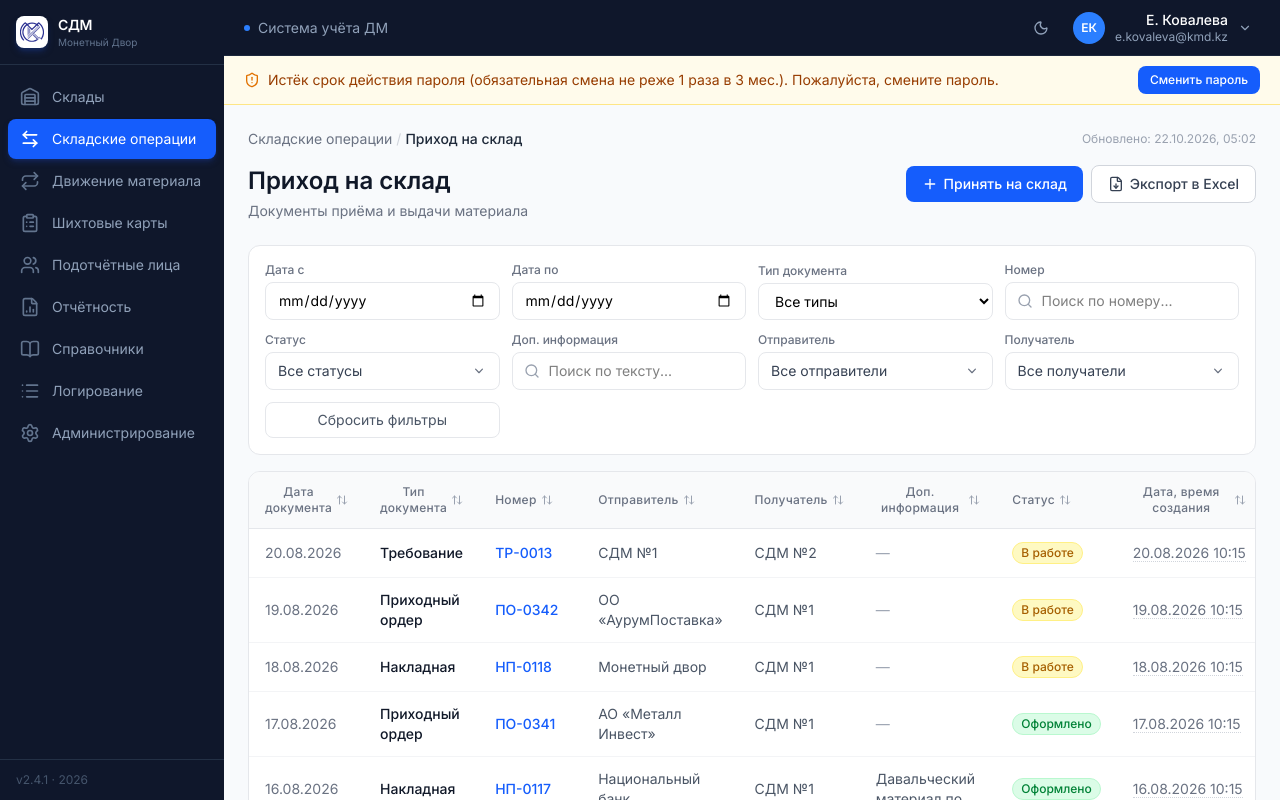
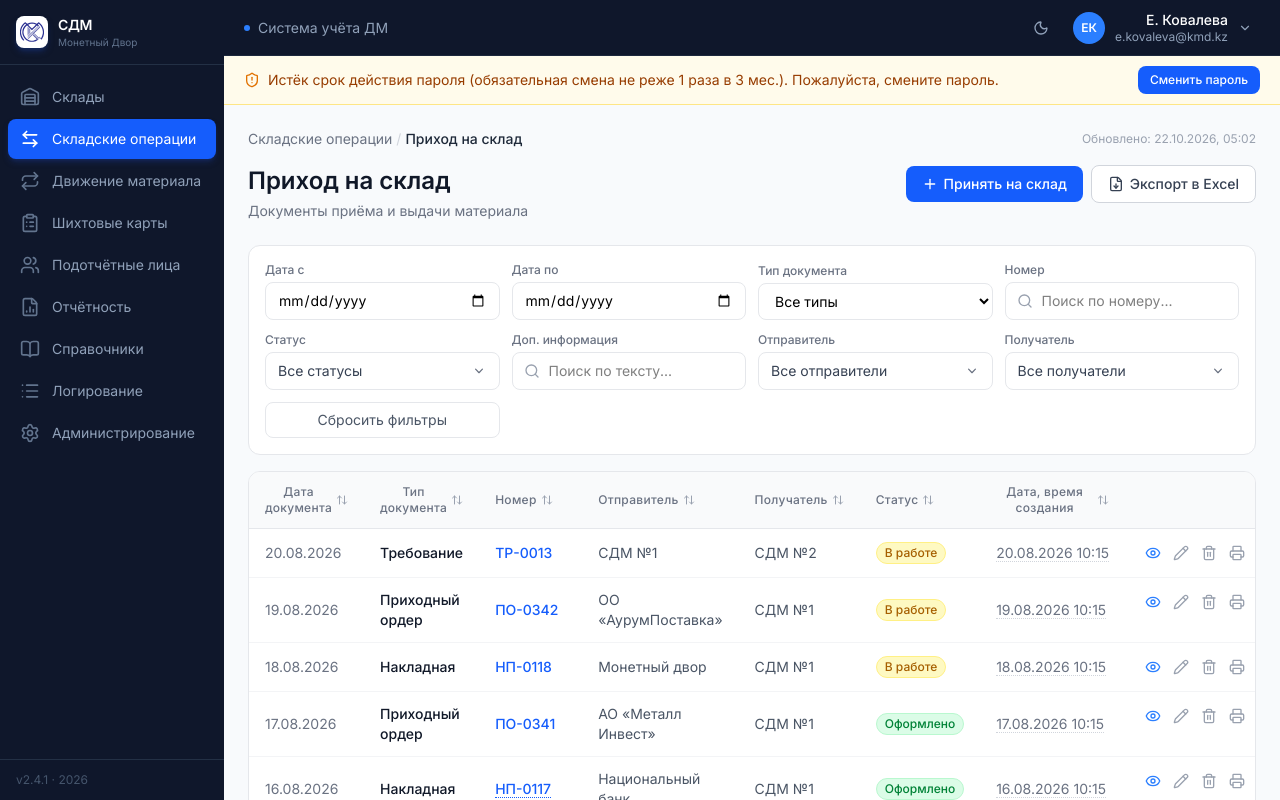
Before and after one commit to remstorlab/kmd, a React (Vite) app: page /skladskie-operacii/prihod in a window 1280 px wide. Built offline with nearby package versions, Linux system fonts and the light colour scheme; the HTML template or start-up script is replaced by a standard one.

Commit message:
add infos

```diff
--- a/src/components/ui.tsx
+++ b/src/components/ui.tsx
@@ -537,15 +537,13 @@ export function InfoField({ value, onChange, disabled = false }: { value: string
   );
 }
 
-// Ячейка «Доп. информация»: не больше двух строк с многоточием, полный текст — во всплывающей подсказке
-export function InfoCell({ text, className = "px-4 py-3" }: { text?: string; className?: string }) {
-  return (
-    <td className={`${className} text-gray-600 max-w-xs`}>
-      {text
-        ? <div title={text} className="line-clamp-2 break-words whitespace-pre-line cursor-help">{text}</div>
-        : <span className="text-gray-400">—</span>}
-    </td>
-  );
+// Номер документа в таблице: при заполненной «Доп. информации» — подсказка с её текстом при наведении
+// (номер подчёркнут пунктиром); без текста подсказки нет
+export function InfoTip({ info, children }: { info?: string; children: React.ReactNode }) {
+  const text = info?.trim();
+  return text
+    ? <span title={`${INFO_LABEL}: ${text}`} className="cursor-help border-b border-dotted border-current">{children}</span>
+    : <>{children}</>;
 }
 
 export function CreatedCell({ row, className = "px-4 py-3" }: { row: Created; className?: string }) {
--- a/src/data/mock.ts
+++ b/src/data/mock.ts
@@ -158,6 +158,8 @@ export interface Operation {
   stage: OperStage;
   // Описание операции (вводится при создании)
   description?: string;
+  // Доп. информация — произвольный текст, необязательно
+  info?: string;
   statusVydacha: "Выдано" | "Не выдано";
   statusVozvrat: "Не начат" | "Частично" | "Полностью";
   statusClose: "Не закрыто" | "Закрыто: списано" | "Закрыто";
--- a/src/pages/DvizhenieMateriаla.tsx
+++ b/src/pages/DvizhenieMateriаla.tsx
@@ -4,7 +4,7 @@ import {
   Badge, PosStatusBadge, Btn, Modal, EyeIcon, EditIcon, DeleteIcon, Pagination, usePerPage, FillerRows, fillerCount, PageHeader,
   PrintIcon, useToast, Toast, useConfirm, ConfirmDialog,
   Field, Input, Select, MultiSelect, KlassSelect, KlassCode, SearchInput, Tabs, MultiFileUpload, SortTh, useSort, useMaterialCodeLabel, MaterialCodeSelect, parseRuDate, ProbaChem, usePaged,
-  CREATED_LABEL, CreatedCell, createdSortKey, useCreatedStamp,
+  CREATED_LABEL, CreatedCell, createdSortKey, useCreatedStamp, InfoField, InfoTip,
 } from "../components/ui";
 import { MAIN_SKLAD, Operation, OperPosition, OperStage, OperLoss, lossWeight, baseMetal, techOpLossNorm, SPISANIE_POTERYA, SPISANIE_PRIROST, ShihtovayaKarta, opVydacha, opVozvrat, opLosses, opWeights, ChemComposition, isGPKlass, spravValues, DOC_TYPE_LKI, DOC_TYPE_NIOKR, initialMaterialClasses } from "../data/mock";
 import { Plus } from "lucide-react";
@@ -1110,6 +1110,7 @@ function OperModal({ op, onClose, onSave, readOnly = false }: { op?: Operation |
   const [vid, setVid] = useState<string>(op?.vid || "Плавка");
   const [type, setType] = useState<string>(op?.type || "Выдача");
   const [description, setDescription] = useState(op?.description ?? "");
+  const [info, setInfo] = useState(op?.info ?? "");
   const [vydacha, setVydacha] = useState<OperPosition[]>(() => (op ? opVydacha(op) : []));
   const [vozvrat, setVozvrat] = useState<OperPosition[]>(() => (op ? opVozvrat(op) : []));
   const [losses, setLosses] = useState<LossRow[]>(() => {
@@ -1299,6 +1300,7 @@ function OperModal({ op, onClose, onSave, readOnly = false }: { op?: Operation |
     responsible: head.responsible,
     stage: next,
     description,
+    info: info.trim() || undefined,
     statusVydacha: "Выдано",
     statusVozvrat: next === "Завершено" ? "Полностью" : vozvrat.length > 0 ? "Частично" : "Не начат",
     statusClose: next !== "Завершено" ? "Не закрыто" : "Закрыто",
@@ -1377,6 +1379,8 @@ function OperModal({ op, onClose, onSave, readOnly = false }: { op?: Operation |
         )}
         <Field label="Выдал"><Input value={head.vydal} disabled /></Field>
         <Field label="Получил" required={!headRo}><Select value={head.poluchil} options={withBlank(["Нурланов Асхат Бекович", "Петров Сергей Владимирович"])} onChange={v => setHead(h => ({ ...h, poluchil: v }))} disabled={headRo} /></Field>
+        {/* Доп. информация редактируется, пока операция не завершена */}
+        <InfoField value={info} onChange={setInfo} disabled={ro} />
       </div>
 
       {/* Tabs */}
@@ -1677,7 +1681,7 @@ export function DvizhenieMateriаla() {
                   <button onClick={() => setViewOp(op)} className="text-blue-600 hover:underline">{op.vid}</button>
                 </td>
                 <td className="px-4 py-3 text-gray-700 max-w-64">{op.description || <span className="text-gray-400">—</span>}</td>
-                <td className="px-4 py-3 text-blue-600">{op.document}</td>
+                <td className="px-4 py-3 text-blue-600"><InfoTip info={op.info}>{op.document}</InfoTip></td>
                 <td className="px-4 py-3 text-gray-700">{op.responsible}</td>
                 <td className="px-4 py-3 whitespace-nowrap"><Badge label={op.stage} group="operacii" /></td>
                 <CreatedCell row={op} />
--- a/src/pages/SkladskieOper.tsx
+++ b/src/pages/SkladskieOper.tsx
@@ -4,7 +4,7 @@ import {
   Btn, Modal, EyeIcon, EditIcon, DeleteIcon, PrintIcon, Pagination, usePerPage, FillerRows, fillerCount, PageHeader,
   ExportBtn, SearchInput, useToast, Toast, Field, Input, Select, MultiSelect, KlassSelect, MaterialCodeSelect, FileChip, MultiFileUpload, useConfirm, ConfirmDialog,
   SortTh, useSort, parseRuDate, Badge, CREATED_LABEL, CreatedCell, createdSortKey,
-  InfoCell, INFO_LABEL,
+  InfoTip, INFO_LABEL,
 } from "../components/ui";
 import { SkladDoc, docSklady } from "../data/mock";
 import { Inbox, Send, Repeat, Plus, X, LucideIcon } from "lucide-react";
@@ -152,7 +152,6 @@ function DocList({
     number: d => d.number,
     sender: d => d.sender,
     receiver: d => d.receiver,
-    info: d => d.info ?? "",
     status: d => d.status,
     created: d => createdSortKey(d),
   });
@@ -187,7 +186,6 @@ function DocList({
               <SortTh sortKey="number" sort={sort} onSort={toggleSort}>Номер</SortTh>
               <SortTh sortKey="sender" sort={sort} onSort={toggleSort}>Отправитель</SortTh>
               <SortTh sortKey="receiver" sort={sort} onSort={toggleSort}>Получатель</SortTh>
-              <SortTh sortKey="info" sort={sort} onSort={toggleSort}>{INFO_LABEL}</SortTh>
               <SortTh sortKey="status" sort={sort} onSort={toggleSort}>Статус</SortTh>
               <SortTh sortKey="created" sort={sort} onSort={toggleSort}>{CREATED_LABEL}</SortTh>
               <th className="w-32"></th>
@@ -198,10 +196,9 @@ function DocList({
               <tr key={doc.id} className="hover:bg-gray-50 transition-colors">
                 <td className="px-4 py-3 text-gray-500">{doc.date}</td>
                 <td className="px-4 py-3 font-medium text-gray-900">{doc.type}</td>
-                <td className="px-4 py-3 text-blue-600 font-medium">{doc.number}</td>
+                <td className="px-4 py-3 text-blue-600 font-medium"><InfoTip info={doc.info}>{doc.number}</InfoTip></td>
                 <td className="px-4 py-3 text-gray-600">{doc.sender}</td>
                 <td className="px-4 py-3 text-gray-600">{doc.receiver}</td>
-                <InfoCell text={doc.info} />
                 <td className="px-4 py-3"><Badge label={doc.status} group="dokumenty" /></td>
                 <CreatedCell row={doc} />
                 <td className="px-4 py-3 flex items-center gap-1">
@@ -213,9 +210,9 @@ function DocList({
               </tr>
             ))}
             {pageItems.length === 0 && (
-              <tr><td colSpan={9} className="px-4 py-6 text-center text-sm text-gray-400">Документы не найдены</td></tr>
+              <tr><td colSpan={8} className="px-4 py-6 text-center text-sm text-gray-400">Документы не найдены</td></tr>
             )}
-            <FillerRows count={fillerCount(filtered.length, page, perPage)} cols={9} />
+            <FillerRows count={fillerCount(filtered.length, page, perPage)} cols={8} />
           </tbody>
         </table>
         <Pagination page={page} total={filtered.length} perPage={perPage} onPage={setPage} onPerPage={setPerPage} />
@@ -278,7 +275,6 @@ export function VydachaList() {
     sender: d => d.sender,
     receiver: d => d.receiver,
     sklad: d => docSklady(d).join(" → "),
-    info: d => d.info ?? "",
     status: d => d.status,
     created: d => createdSortKey(d),
   });
@@ -307,7 +303,6 @@ export function VydachaList() {
               <SortTh sortKey="sender" sort={sort} onSort={toggleSort}>Отправитель</SortTh>
               <SortTh sortKey="receiver" sort={sort} onSort={toggleSort}>Получатель</SortTh>
               <SortTh sortKey="sklad" sort={sort} onSort={toggleSort}>Склад</SortTh>
-              <SortTh sortKey="info" sort={sort} onSort={toggleSort}>{INFO_LABEL}</SortTh>
               <SortTh sortKey="status" sort={sort} onSort={toggleSort}>Статус</SortTh>
               <SortTh sortKey="created" sort={sort} onSort={toggleSort}>{CREATED_LABEL}</SortTh>
               <th className="w-28"></th>
@@ -318,11 +313,10 @@ export function VydachaList() {
               <tr key={doc.id} className="hover:bg-gray-50 transition-colors">
                 <td className="px-4 py-3 text-gray-500">{doc.date}</td>
                 <td className="px-4 py-3 font-medium text-gray-900">{doc.type}</td>
-                <td className="px-4 py-3 text-blue-600 font-medium">{doc.number}</td>
+                <td className="px-4 py-3 text-blue-600 font-medium"><InfoTip info={doc.info}>{doc.number}</InfoTip></td>
                 <td className="px-4 py-3 text-gray-600">{doc.sender}</td>
                 <td className="px-4 py-3 text-gray-600">{doc.receiver}</td>
                 <td className="px-4 py-3 text-gray-700 whitespace-nowrap">{docSklady(doc).join(" → ") || "—"}</td>
-                <InfoCell text={doc.info} />
                 <td className="px-4 py-3"><Badge label={doc.status} group="dokumenty" /></td>
                 <CreatedCell row={doc} />
                 <td className="px-4 py-3 flex items-center gap-1">
@@ -334,9 +328,9 @@ export function VydachaList() {
               </tr>
             ))}
             {sorted.length === 0 && (
-              <tr><td colSpan={10} className="px-4 py-6 text-center text-sm text-gray-400">Документы не найдены</td></tr>
+              <tr><td colSpan={9} className="px-4 py-6 text-center text-sm text-gray-400">Документы не найдены</td></tr>
             )}
-            <FillerRows count={fillerCount(filtered.length, page, perPage)} cols={10} />
+            <FillerRows count={fillerCount(filtered.length, page, perPage)} cols={9} />
           </tbody>
         </table>
         <Pagination page={page} total={filtered.length} perPage={perPage} onPage={setPage} onPerPage={setPerPage} />
```
